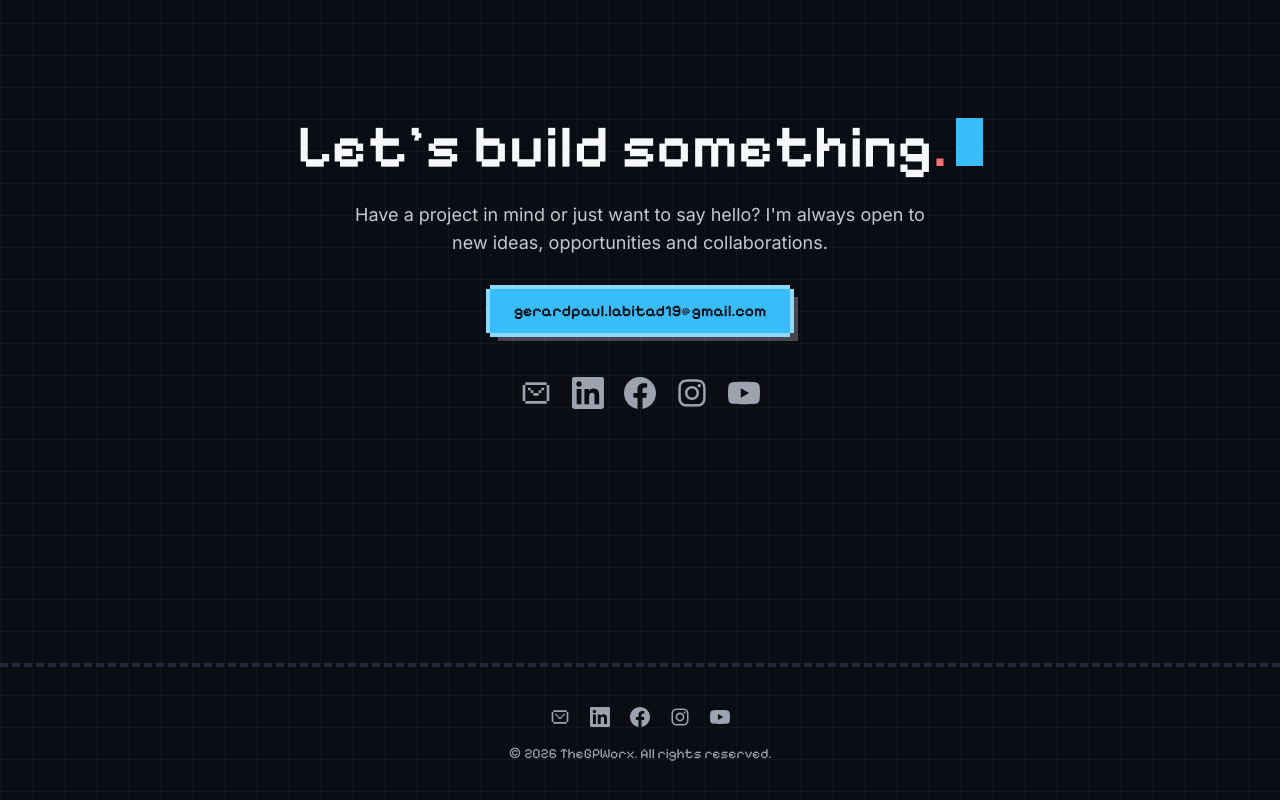
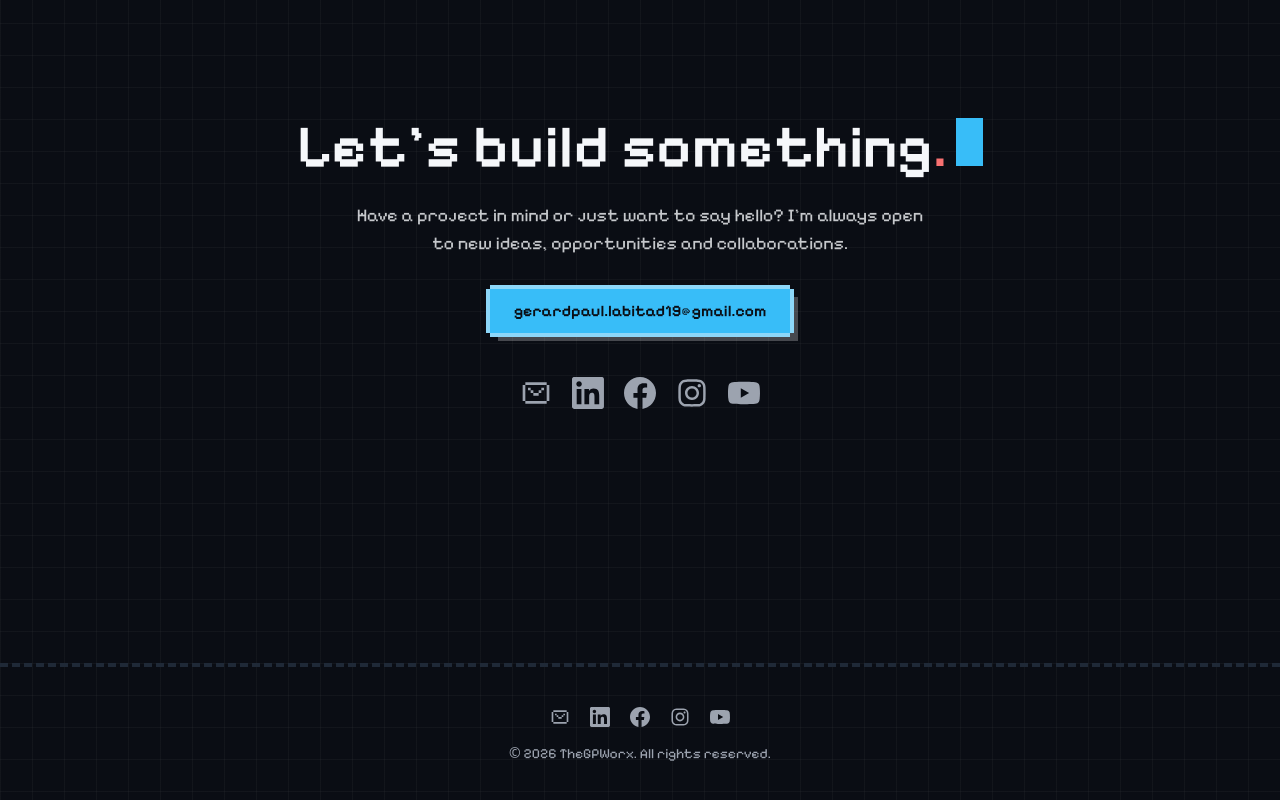
Before and after one commit to GerardPaul/thegpworx, an Angular app: page / in a window 1280 px wide. Shown: the part 4937-5737 px from the top of the page. Built offline with nearby package versions, Linux system fonts and the light colour scheme.

Commit message:
Pixel theme: Pixelify Sans for body text too; drop Inter

```diff
--- a/src/index.html
+++ b/src/index.html
@@ -9,7 +9,7 @@
   <link rel="icon" type="image/x-icon" href="assets/images/favicon.ico">
   <link rel="preconnect" href="https://fonts.googleapis.com">
   <link rel="preconnect" href="https://fonts.gstatic.com" crossorigin>
-  <link rel="stylesheet" href="https://fonts.googleapis.com/css2?family=Inter:wght@400;500;600;700&family=Pixelify+Sans:wght@400;500;600;700&display=swap">
+  <link rel="stylesheet" href="https://fonts.googleapis.com/css2?family=Pixelify+Sans:wght@400;500;600;700&display=swap">
   <script>
     // Dark is the brand default; honour a saved choice before first paint.
     try { if (localStorage.getItem('theme') === 'light') document.documentElement.classList.remove('dark'); } catch {}
--- a/src/styles.css
+++ b/src/styles.css
@@ -59,7 +59,7 @@
 
   /* Faint pixel grid behind everything, like graph paper / a game map. */
   body {
-    @apply bg-bg font-sans text-fg antialiased transition-colors;
+    @apply bg-bg font-display text-fg antialiased transition-colors;
     background-image:
       linear-gradient(rgb(var(--fg) / 0.035) 1px, transparent 1px),
       linear-gradient(90deg, rgb(var(--fg) / 0.035) 1px, transparent 1px);
--- a/tailwind.config.js
+++ b/tailwind.config.js
@@ -21,7 +21,6 @@ module.exports = {
         error: token('error'),       // small decorative details
       },
       fontFamily: {
-        sans: ['Inter', ...defaultTheme.fontFamily.sans],
         display: ['"Pixelify Sans"', ...defaultTheme.fontFamily.sans], // pixel font: headings, buttons, labels
       },
     },
```
